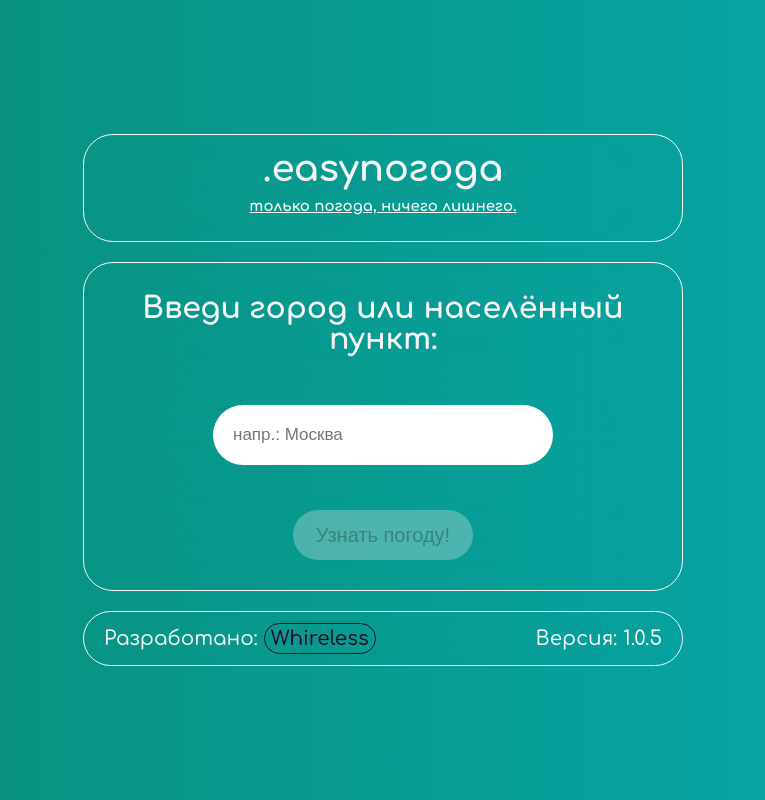
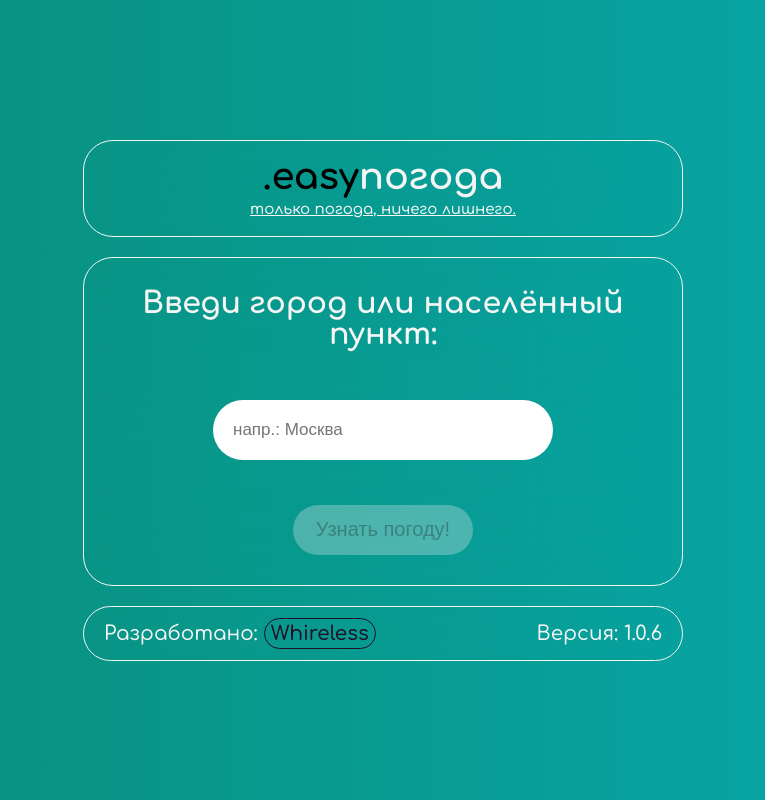
Before and after one commit to Whireless/weather, a Vue app: page / in a window 1280 px wide. Shown: the whole page, without its empty margins (257-1022 px from the left). Built offline with nearby package versions, Linux system fonts and the light colour scheme.

Commit message:
Version 1.0.6

```diff
--- a/package.json
+++ b/package.json
@@ -1,6 +1,6 @@
 {
   "name": "weather",
-  "version": "1.0.5",
+  "version": "1.0.6",
   "private": true,
   "scripts": {
     "dev": "vite",
--- a/src/App.vue
+++ b/src/App.vue
@@ -15,14 +15,15 @@ export default {
 <template>
   <main class="main-content">
     <preloader></preloader>
-    <h1 class="main-content__title">.easyпогода <br>
-      <sup class="main-content__subtitle">только погода, ничего лишнего.</sup>
-    </h1>
+    <div class="main-content__intro">
+      <h1 class="main-content__title"><span class="weather__info">.easy</span>погода</h1>
+      <span class="main-content__subtitle">только погода, ничего лишнего.</span>
+    </div>
     <section class="weather">
       <form-weather></form-weather>
       <footer class="main-footer">
         <p class="main-footer__dev">Разработано: <a href="https://github.com/Whireless">Whireless</a></p>
-        <p class="main-footer__version">Версия: 1.0.5</p>
+        <p class="main-footer__version">Версия: 1.0.6</p>
       </footer>
     </section>
   </main>
--- a/src/components/formWeather.vue
+++ b/src/components/formWeather.vue
@@ -3,8 +3,9 @@ import axios from 'axios';
 export default {
   data() {
     return {
+      // Название города
       city: '',
-      state: '',
+      // Данные для обработки текущей погоды
       weatherList: {
         Clear: 'Ясная погода',
         Clouds: 'Облачная погода',
@@ -12,6 +13,10 @@ export default {
         Snow: 'Идёт снег',
       },
       weatherData: '',
+      generalData: {
+        'Сейчас: ': '',
+        'Влажность: ': '',
+      },
       tempData: {
         'Фактическая: ': '',
         'Ощущается как: ': '',
@@ -21,30 +26,29 @@ export default {
         'Направление: ': '',
         'Порывы до: ': '',
       },
+      // Данные для обработки погоды на 5 дней
     }
   },
   computed: {
     nameCity() {
       return '«' + this.city + '»';
     },
-    getState() {
-      const weatherKey = Object.keys(this.weatherList);
-      const weatherValue = Object.values(this.weatherList);
-
-      weatherKey.forEach((w, i) => {
-        if (this.state === w) {
-          this.state = weatherValue[i];
-        }
-      });
-      return this.state;
-    },
   },
   methods: {
-    getWeather() {
+    // Получение актуальной погоды
+    getActualWeather() {
       axios.get(`https://api.openweathermap.org/data/2.5/weather?q=${this.city}&units=metric&appid=3df6733d821f7b6f821fc99652fcb7a4`)
       .then(res => {
-        // Общее состояние
-        this.state = res.data.weather[0].main;
+        // Общее состояние и влажность
+        const weatherKey = Object.keys(this.weatherList);
+        const weatherValue = Object.values(this.weatherList);
+
+        weatherKey.forEach((w, i) => {
+          if (res.data.weather[0].main === w) {
+            this.generalData['Сейчас: '] = weatherValue[i];
+          }
+        });
+        this.generalData['Влажность: '] = `${res.data.main.humidity} %`;
 
         // Температура
         this.tempData['Фактическая: '] = `${Math.floor(res.data.main.temp)} °C`;
@@ -80,6 +84,10 @@ export default {
         this.weatherData = res.data;
       })
     },
+    // Получение прогноза на 5 дней
+    getForecastWeather() {
+      axios.get(`https://api.openweathermap.org/data/2.5/forecast?q=${this.city}&units=metric&appid=3df6733d821f7b6f821fc99652fcb7a4`)
+    },
   }
 }
 </script>
@@ -88,14 +96,16 @@ export default {
   <form class="weather__form" v-on:submit.prevent>
     <h2 class="weather__form-title">Введи город или населённый пункт:</h2>
     <input class="weather__input-city" v-model.trim="city" type="text"  placeholder="напр.: Москва">
-    <button class="weather__button weather__button--go" v-if="city !== '' && city.length > 1" v-on:click="getWeather()">Узнать погоду!</button>
+    <button class="weather__button weather__button--go" v-if="city !== '' && city.length > 1" v-on:click="getActualWeather">Узнать погоду!</button>
     <button class="weather__button weather__button--no" v-else disabled>Узнать погоду!</button>
   </form>
   <div v-bind:class="weatherData != '' ? 'weather__data' : 'weather__data weather__data--hidden'">
     <button class="weather__cancel" v-on:click="weatherData = ''"></button>
     <h2 class="weather__title">{{ nameCity }}</h2>
     <h3 class="weather__subtitle weather__subtitle--basic">Общее состояние:</h3>
-    <p class="weather__state">Сейчас: <span class="weather__info">{{ getState }}</span></p>
+    <ul class="weather__list weather__list--general">
+      <li v-for="(result, item) in generalData" v-bind:key="item">{{ item }}<span v-bind:class="'weather__info'">{{ result }}</span></li>
+    </ul>
     <h3 class="weather__subtitle weather__subtitle--temp">Температура:</h3>
     <ul class="weather__list weather__list--temp">
       <li v-for="(result, item) in tempData" v-bind:key="item">{{ item }}<span v-bind:class="'weather__info'">{{ result }}</span></li>
--- a/src/sass/blocks/main-content.scss
+++ b/src/sass/blocks/main-content.scss
@@ -15,9 +15,7 @@
   }
 }
 
-.main-content__title {
-  font-size: 23px;
-  line-height: 24px;
+.main-content__intro {
   display: flex;
   flex-direction: column;
   align-items: center;
@@ -26,15 +24,20 @@
   padding: 15px 20px;
   border: 1px solid $whitesmoke;
   border-radius: 30px;
+}
+
+.main-content__title {
+  font-size: 23px;
+  line-height: 27px;
 
   @media (min-width: $tablet) {
     font-size: 32px;
-    line-height: 34px;
+    line-height: 38px;
   }
 
   @media (min-width: $desktop) {
     font-size: 37px;
-    line-height: 38px;
+    line-height: 42px;
   }
 }
 
```
Also changed, not shown: 1 other file (tests, documents, lock files or other folders).
